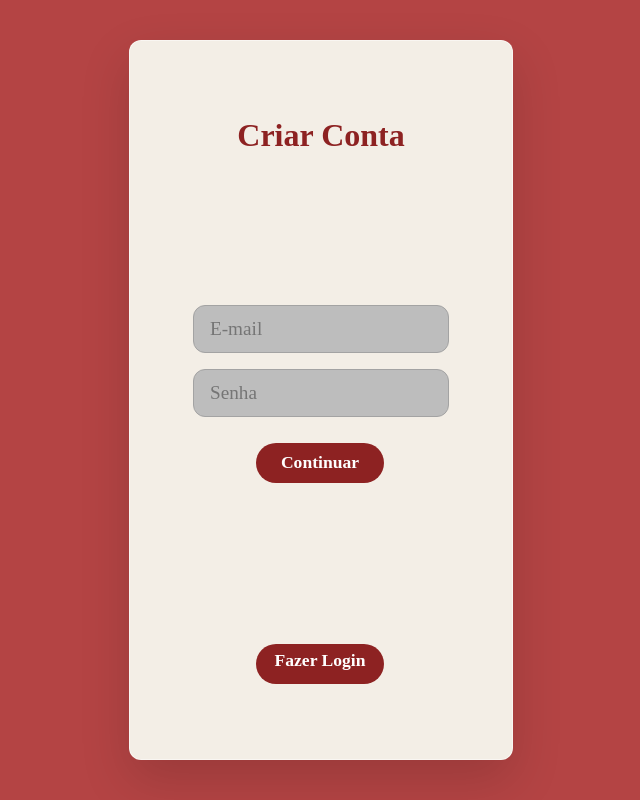
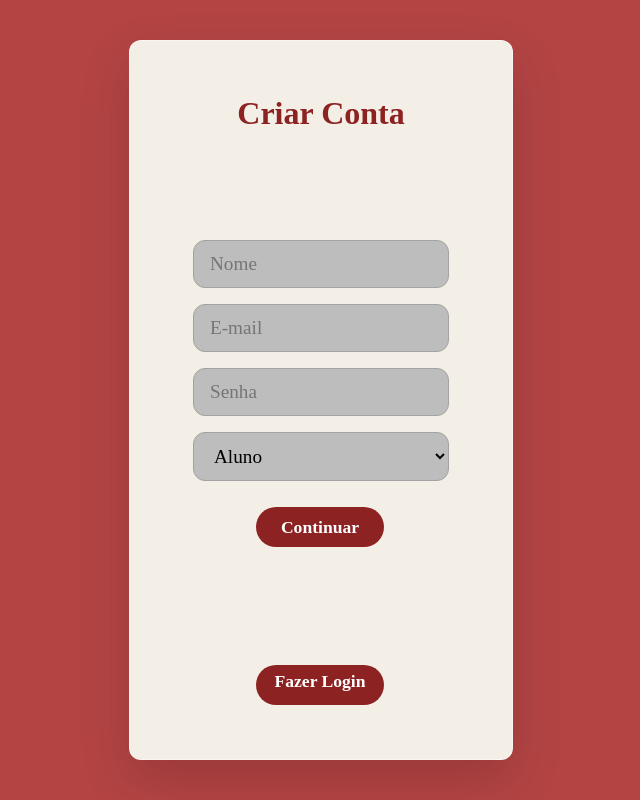
Before and after one commit to MauricioSandim/gestao-turmas, a React app in the folder frontend/: page /criarConta in a window 1280 px wide. Shown: the whole page, without its empty margins (319-959 px from the left). Built offline with nearby package versions, Linux system fonts and the light colour scheme; the HTML template or start-up script is replaced by a standard one.

Commit message:
fix: integração front e back

```diff
--- /dev/null
+++ b/frontend/src/components/Button.jsx
@@ -0,0 +1,9 @@
+function Button({ children, type = "button", onClick, className = "login-button", id }) {
+  return (
+    <button className={className} id={id} type={type} onClick={onClick}>
+      {children}
+    </button>
+  );
+}
+
+export default Button;
--- /dev/null
+++ b/frontend/src/components/Input.jsx
@@ -0,0 +1,21 @@
+function Input({ label, type = "text", placeholder, value, onChange, name, id, autoComplete, required, minLength, maxLength }) {
+  return (
+    <div className="Input">
+      <input
+        className="InputForm"
+        type={type}
+        placeholder={placeholder}
+        value={value}
+        onChange={onChange}
+        name={name}
+        id={id}
+        autoComplete={autoComplete}
+        required={required}
+        minLength={minLength}
+        maxLength={maxLength}
+      />
+    </div>
+  );
+}
+
+export default Input;
--- a/frontend/src/pages/CriarConta.jsx
+++ b/frontend/src/pages/CriarConta.jsx
@@ -1,32 +1,41 @@
 import { Link } from "react-router-dom"
 import "../Styles/Styles.css"
 import { useState } from "react";
-
+import Input from "../components/Input";
+import Button from "../components/Button";
 import api from '../services/api';
 
 
 function CriarConta () {
 
-  const [username, setUsername] = useState('');
-  const [password, setPassword] = useState('');
-
+  const [email, setEmail] = useState('');
+  const [senha, setSenha] = useState('');
+  const [nome, setNome] = useState('');
+  const [role, setRole] = useState('ALUNO');
 
 const handleCriarConta = async (e) => {
+
     e.preventDefault();
 
     try {
 
-      const response = await api.post('/api/v1/auth/register', { username, password });
+      const response = await api.post('/api/v1/auth/register', { email, senha, nome, role });
 
       const token = response.data.token;
+
       localStorage.setItem('token', token);
 
       alert('Conta criada com sucesso!');
+
       window.location.href = '/login';
+
     } catch (error) {
       console.error("Erro ao criar conta", error);
+
       alert('Usuário ou senha inválidos.');
+
     }
+
   };
 
   return(
@@ -41,21 +50,53 @@ const handleCriarConta = async (e) => {
 
             <form className="Formulario" id="form" autoComplete="on" onSubmit={handleCriarConta}>
 
-                <div className="Input">
+                <Input
+                onChange={e => setNome(e.target.value)}
+                value={nome}
+                name="nome"
+                type="nome"
+                id="nome"
+                autoComplete="nome"
+                required maxLength={30}
+                placeholder='Nome'
+                />
 
-                    <input className="InputForm" onChange={e => setUsername(e.target.value)} name="email" type="email" id="email" autoComplete="email" required maxLength={30} placeholder='E-mail'></input>
+                <Input
+                onChange={e => setEmail(e.target.value)}
+                value={email}
+                name="email"
+                type="email"
+                id="email"
+                autoComplete="email"
+                required
+                maxLength={30}
+                placeholder="E-mail"
+                />
 
-                </div>
+                <Input
+                onChange={e => setSenha(e.target.value)}
+                value={senha}
+                name="password"
+                type="password"
+                id="password"
+                autoComplete="current-password"
+                required
+                minLength={8}
+                maxLength={20}
+                placeholder="Senha"
+                />
 
-                <div className="Input">
+                <select className="InputForm" value={role} onChange={e => setRole(e.target.value)}>
 
-                    <input className="InputForm" onChange={e => setPassword(e.target.value)} name="password" type="password" id="password" autoComplete="current-password" required minLength={8}maxLength={20} placeholder='Senha'></input>
+                  <option value={"ALUNO"}>Aluno</option>
 
-                </div>
+                  <option value={"PROFESSOR"}>Professor</option>
+
+                </select>
 
                 <div className="ContinuaTodo">
 
-                    <button className="login-button" id="Continua" type="submit">Continuar</button>
+                  <Button id="Continua" type="submit">Continuar</Button>
 
                 </div>
 
--- a/frontend/src/pages/Login.jsx
+++ b/frontend/src/pages/Login.jsx
@@ -1,31 +1,40 @@
 import { Link } from "react-router-dom"
 import "../Styles/Styles.css"
 import { useState } from "react";
-
+import Input from "../components/Input";
+import Button from "../components/Button";
 import api from '../services/api';
 
 
 function Login () {
 
-  const [username, setUsername] = useState('');
-  const [password, setPassword] = useState('');
+  const [email, setEmail] = useState('');
+  const [senha, setSenha] = useState('');
 
 const handleLogin = async (e) => {
+
     e.preventDefault();
 
     try {
 
-      const response = await api.post('/api/v1/auth/login', { username, password });
+      const response = await api.post('/api/v1/auth/login', { email, senha });
 
       const token = response.data.token;
+
       localStorage.setItem('token', token);
 
       alert('Login realizado com sucesso!');
+
       window.location.href = '/';
+
     } catch (error) {
+
       console.error("Erro ao fazer login", error);
+
       alert('Usuário ou senha inválidos.');
+
     }
+
   };
 
   return(
@@ -40,21 +49,34 @@ const handleLogin = async (e) => {
 
             <form className="Formulario" id="form" autoComplete="on" onSubmit={handleLogin}>
 
-              <div className="Input">
+              <Input
+              onChange={e => setEmail(e.target.value)}
+              value={email}
+              name="email"
+              type="email"
+              id="email"
+              autoComplete="email"
+              required
+              maxLength={30}
+              placeholder="E-mail"
+              />
 
-                <input className="InputForm" onChange={e => setUsername(e.target.value)} name="email" type="email" id="email" autoComplete="email" required maxLength={30} placeholder='E-mail'></input>
-
-              </div>
-
-              <div className="Input">
-
-                <input className="InputForm" onChange={e => setPassword(e.target.value)} name="password" type="password" id="password" autoComplete="current-password" required minLength={8}maxLength={20} placeholder='Senha'></input>
-
-              </div>
+              <Input
+              onChange={e => setSenha(e.target.value)}
+              value={senha}
+              name="password"
+              type="password"
+              id="password"
+              autoComplete="current-password"
+              required
+              minLength={8}
+              maxLength={20}
+              placeholder="Senha"
+              />
 
               <div className="ContinuaTodo">
 
-                <button className="login-button" id="Continua" type="submit">Continuar</button>
+                <Button id="Continua" type="submit">Continuar</Button>
 
               </div>
 
```
Also changed, not shown: 1 other file (tests, documents, lock files or other folders).
